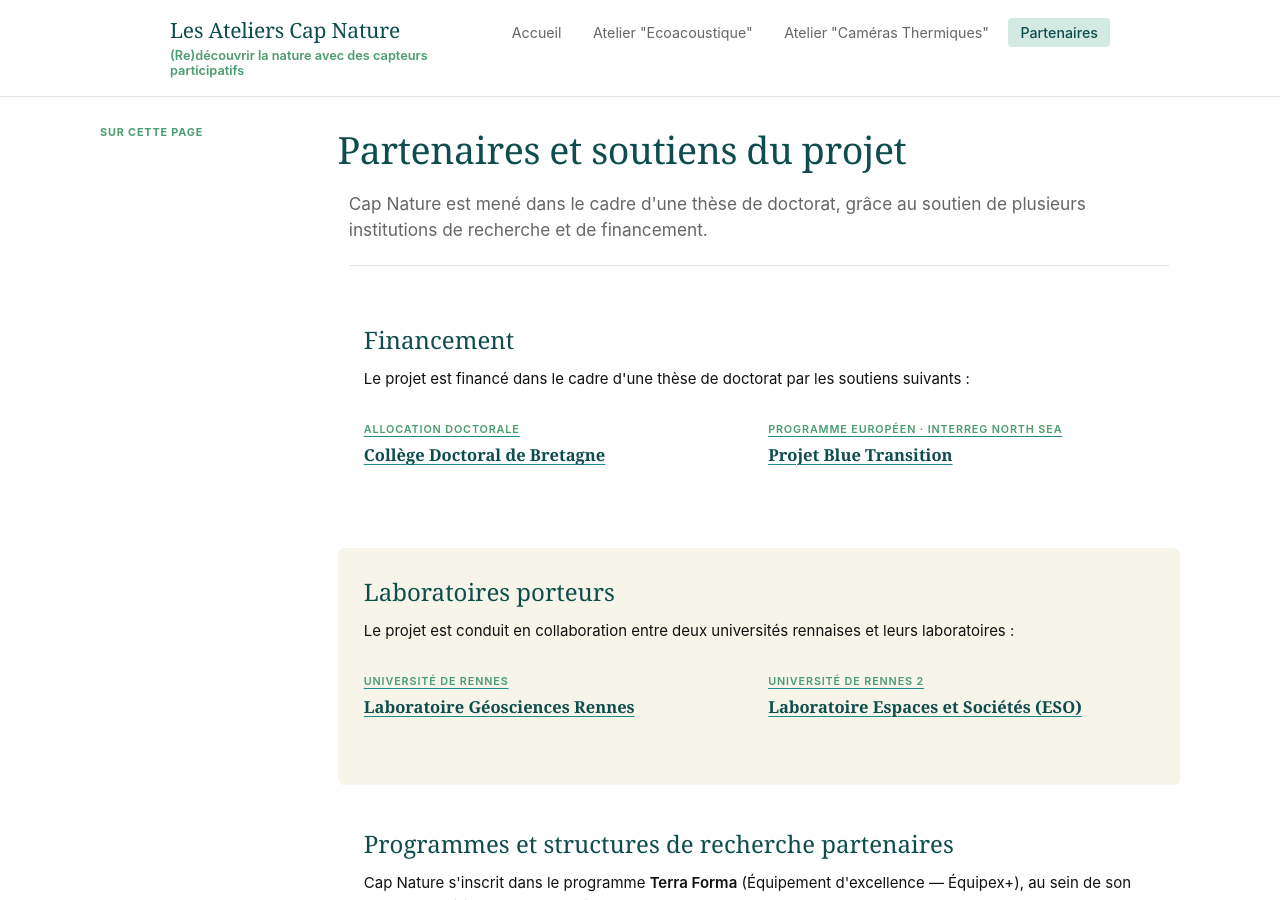
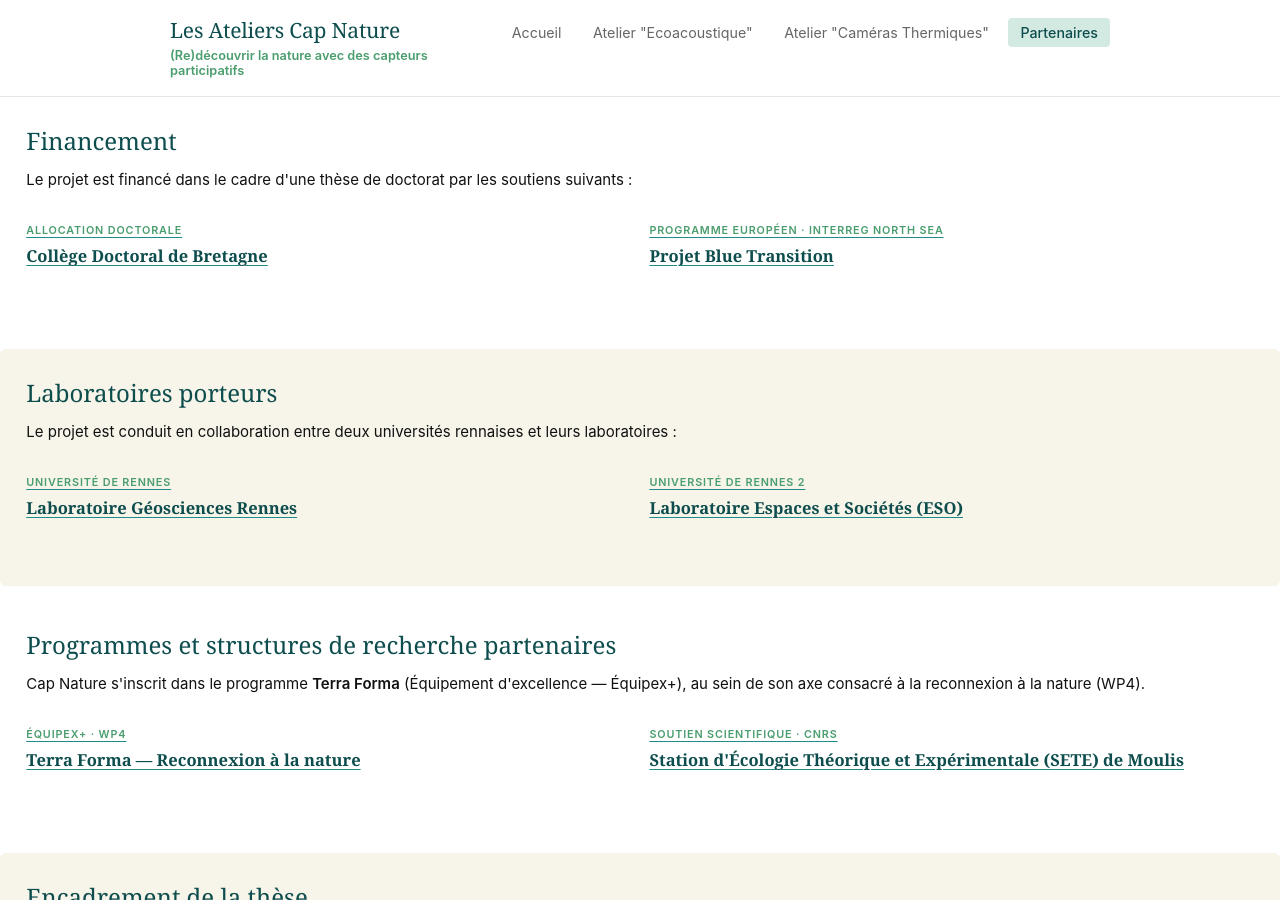
Before and after one commit to marieleapouliquen/wiki-cap-nature, a Jekyll site: the page built from _pages/about.md, in a window 1280 px wide and 900 px high. Built offline with Jekyll 4.4.1, drawn with Linux system fonts in a browser that asks for light colours.

Commit message:
Update about.md

```diff
--- a/_pages/about.md
+++ b/_pages/about.md
@@ -1,5 +1,5 @@
 ---
-layout: page
+layout: default
 permalink: /about/
 title: "Partenaires et soutiens du projet"
 lead: "Cap Nature est mené dans le cadre d'une thèse de doctorat, grâce au soutien de plusieurs institutions de recherche et de financement."
@@ -10,7 +10,7 @@ lead: "Cap Nature est mené dans le cadre d'une thèse de doctorat, grâce au so
   <p>Le projet est financé dans le cadre d'une thèse de doctorat par les soutiens suivants :</p>
 
   <div class="resource-links">
-    <a class="resource-link" href="https://www.bretagne.bzh/aides/college-doctoral-de-bretagne/" target="_blank" rel="noopener">
+    <a class="resource-link" href="https://www.doctorat-bretagne.fr/" target="_blank" rel="noopener">
       <span class="resource-link-label">Allocation doctorale</span>
       <span class="resource-link-title">Collège Doctoral de Bretagne</span>
     </a>
```
